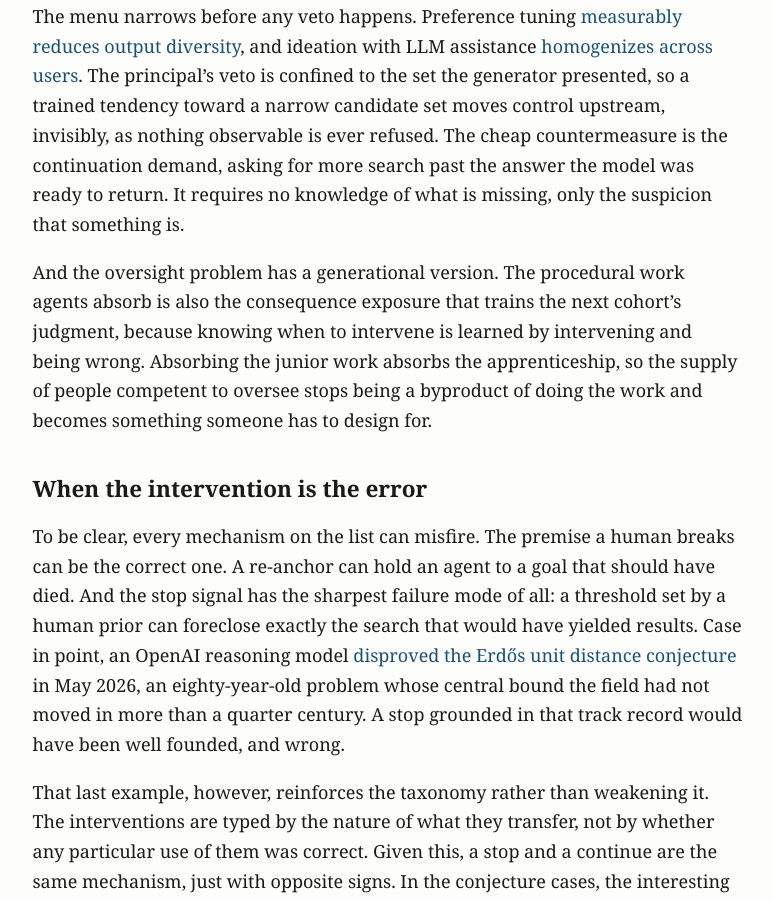
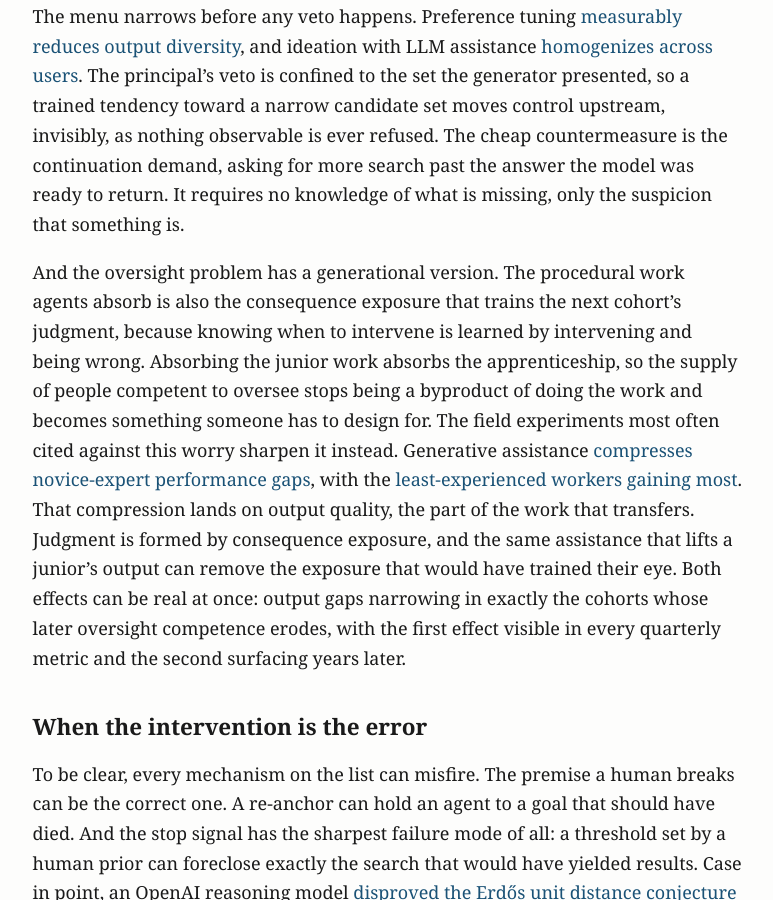
Before and after one commit to MajorLift/blog, a Jekyll site: the page built from _posts/2026-07-24-when-if-ever-agents-stop-needing-us.md, in a window 1280 px wide and 900 px high, scrolled down 6301 px. Shown: the whole window, without its empty margins (252-1025 px from the left). Built offline with Jekyll 4.4.1, drawn with Linux system fonts in a browser that asks for light colours; some of the changed text lies outside the part shown.

Commit message:
Sync essay 1: labor-economics additions

```diff
--- a/_posts/2026-07-24-when-if-ever-agents-stop-needing-us.md
+++ b/_posts/2026-07-24-when-if-ever-agents-stop-needing-us.md
@@ -66,7 +66,7 @@ Deference corrupts the oversight signal. Models measurably [preserve the user's
 
 The menu narrows before any veto happens. Preference tuning [measurably reduces output diversity](https://arxiv.org/abs/2310.06452), and ideation with LLM assistance [homogenizes across users](https://arxiv.org/abs/2402.01536). The principal's veto is confined to the set the generator presented, so a trained tendency toward a narrow candidate set moves control upstream, invisibly, as nothing observable is ever refused. The cheap countermeasure is the continuation demand, asking for more search past the answer the model was ready to return. It requires no knowledge of what is missing, only the suspicion that something is.
 
-And the oversight problem has a generational version. The procedural work agents absorb is also the consequence exposure that trains the next cohort's judgment, because knowing when to intervene is learned by intervening and being wrong. Absorbing the junior work absorbs the apprenticeship, so the supply of people competent to oversee stops being a byproduct of doing the work and becomes something someone has to design for.
+And the oversight problem has a generational version. The procedural work agents absorb is also the consequence exposure that trains the next cohort's judgment, because knowing when to intervene is learned by intervening and being wrong. Absorbing the junior work absorbs the apprenticeship, so the supply of people competent to oversee stops being a byproduct of doing the work and becomes something someone has to design for. The field experiments most often cited against this worry sharpen it instead. Generative assistance [compresses novice-expert performance gaps](https://doi.org/10.1093/qje/qjae044), with the [least-experienced workers gaining most](https://doi.org/10.1126/science.adh2586). That compression lands on output quality, the part of the work that transfers. Judgment is formed by consequence exposure, and the same assistance that lifts a junior's output can remove the exposure that would have trained their eye. Both effects can be real at once: output gaps narrowing in exactly the cohorts whose later oversight competence erodes, with the first effect visible in every quarterly metric and the second surfacing years later.
 
 ## When the intervention is the error
 
@@ -81,6 +81,8 @@ The taxonomy distinguishes categories but without quantifiable evaluation. The l
 Given that the dataset currently consists of a sample of one principal, the priority is to establish clear, a priori falsifiers. The standing class would be broken by a system that reliably self-generates well-timed stops and judgment commitments with no external principal. Applying these categories to the public interaction datasets, with definitions fixed in advance and coders who are not me, will be the test that separates real structures from a single individual's projections, and does not require any private data.
 
 The compositional prediction has a shape that can be measured rather than argued. Count the interventions of each class per session across model generations, adjusted for session length, and the prediction is a falling count for the grounds class against a flat one for standing. The test is conservative, because the obvious confound, harder tasks being handed to better models, raises the grounds count and therefore pushes against the prediction rather than toward it.
+
+The same measurement bears on a named policy argument. Brynjolfsson calls the incentive-driven tilt toward human-imitating automation [the Turing trap](https://doi.org/10.1162/daed_a_01915), and an exposure index that records only whether a human stayed in the loop cannot watch the trap closing, because the bit looks the same on either side of it. The composition can.
 
 ## The question dissolves
 
@@ -101,3 +103,6 @@ None of this is unique to machines. The same relation runs through every structu
 - Soares, Fallenstein, Yudkowsky, and Armstrong (2015). [Corrigibility](https://intelligence.org/files/Corrigibility.pdf). AAAI 2015 Workshop on AI and Ethics.
 - Hadfield-Menell, Dragan, Abbeel, and Russell (2017). The Off-Switch Game. IJCAI 2017. [arXiv:1611.08219](https://arxiv.org/abs/1611.08219). The agent's incentive to permit shutdown depends on its uncertainty about the principal's utility, and vanishes as that uncertainty vanishes.
 - Amodei, Olah, Steinhardt, Christiano, Schulman, and Mané (2016). Concrete Problems in AI Safety. [arXiv:1606.06565](https://arxiv.org/abs/1606.06565). Reward hacking: the catalog of systems optimizing an index no one holds.
+- Brynjolfsson (2022). The Turing Trap: The Promise and Peril of Human-Like Artificial Intelligence. [*Daedalus* 151(2)](https://doi.org/10.1162/daed_a_01915). Automation versus augmentation as a choice that incentives distort.
+- Brynjolfsson, Li, and Raymond (2025). Generative AI at Work. [*Quarterly Journal of Economics*](https://doi.org/10.1093/qje/qjae044). Call-center field data: the least-experienced workers gain most from generative assistance.
+- Noy and Zhang (2023). Experimental evidence on the productivity effects of generative artificial intelligence. [*Science* 381](https://doi.org/10.1126/science.adh2586). Writing tasks: assistance compresses the performance gap between stronger and weaker workers.
```
